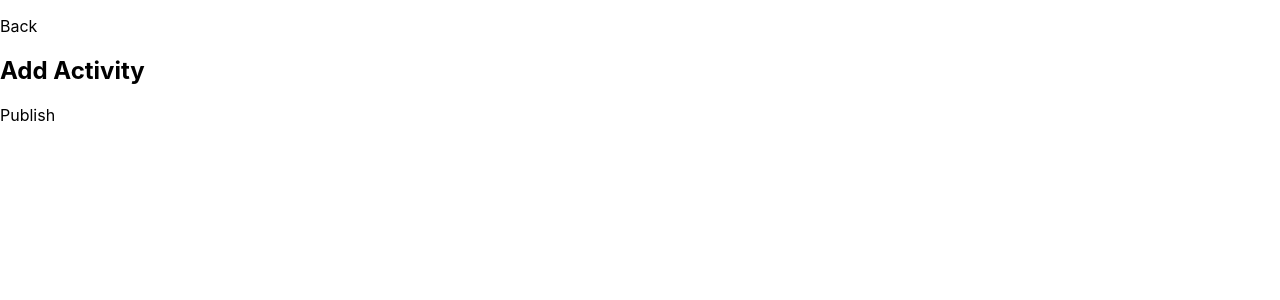
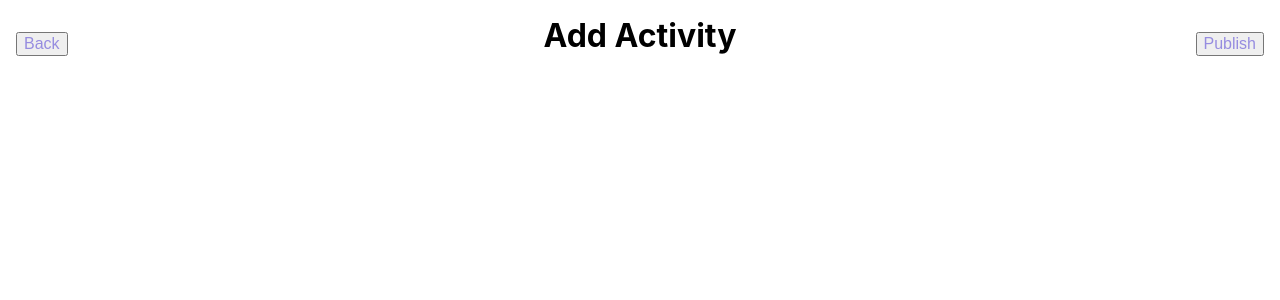
Before and after one commit to jaclynsunardi/ProduHacks-2024, a React (Create React App) app: page /addactivity in a window 1280 px wide. Shown: the top 300 px of the page. Built offline with nearby package versions, Linux system fonts and the light colour scheme.

Commit message:
added addactivity header

```diff
--- a/package.json
+++ b/package.json
@@ -7,6 +7,7 @@
     "@testing-library/react": "^13.4.0",
     "@testing-library/user-event": "^13.5.0",
     "react": "^18.2.0",
+    "react-bootstrap": "^2.10.2",
     "react-dom": "^18.2.0",
     "react-scripts": "5.0.1",
     "web-vitals": "^2.1.4"
--- /dev/null
+++ b/src/css/addActivity.css
@@ -0,0 +1,25 @@
+.add-activity-header {
+  padding: 16px 0;
+}
+
+.add-activity-header button {
+  margin-top: 16px;
+  color: #968CE0;
+  font-size: 16px;
+}
+
+.header-back-button {
+  float: left;
+  margin-left: 16px;
+}
+
+.header-title {
+  margin: auto;
+  width: 50%;
+  text-align: center;
+}
+
+.header-publish-button {
+  float: right;
+  margin-right: 16px;
+}
--- a/src/pages/addActivityScreen.js
+++ b/src/pages/addActivityScreen.js
@@ -1,14 +1,22 @@
 import '../css/global.css';
+import '../css/addActivity.css';
+import React from 'react';
+import { useNavigate } from "react-router-dom";
 
 export default function AddActivityScreen () {
-    return (
+  let navigate = useNavigate();
+  const toHome = () => {
+    let path = `/home`;
+    navigate(path);
+  }
+
+  return (
       <div className = "AddActivityScreen">
-        <nav>
-          <p>Back</p>
-          <h1>Add Activity</h1>
-          <p>Publish</p>
-
-        </nav>
+        <div className="add-activity-header">
+          <button onClick={toHome} className='header-back-button'>Back</button>
+          <button onClick={toHome} className='header-publish-button'>Publish</button>
+          <h1 className='header-title'>Add Activity</h1>
+        </div>
       </div>
     );
   }
```
Also changed, not shown: 1 other file (tests, documents, lock files or other folders).
